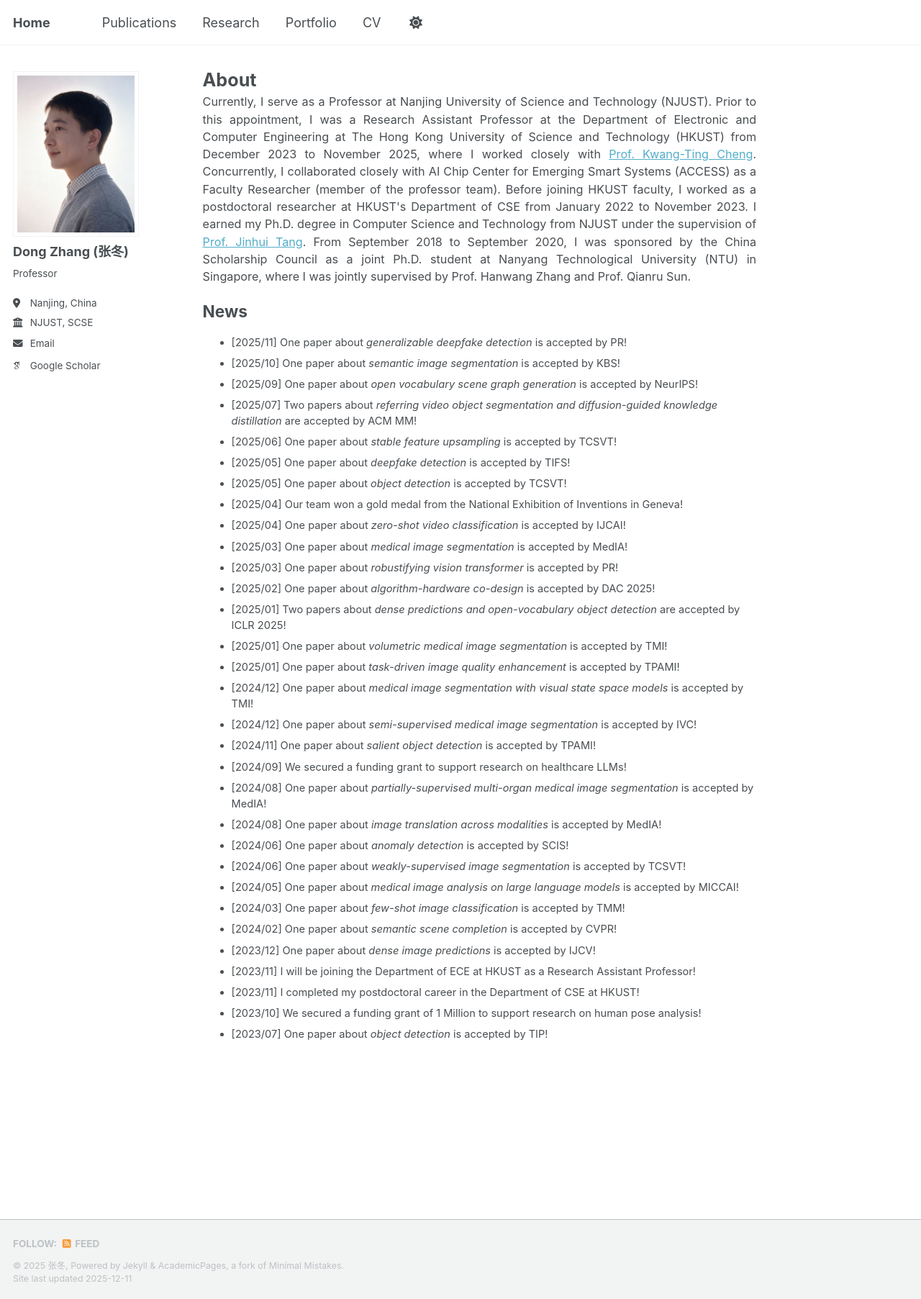
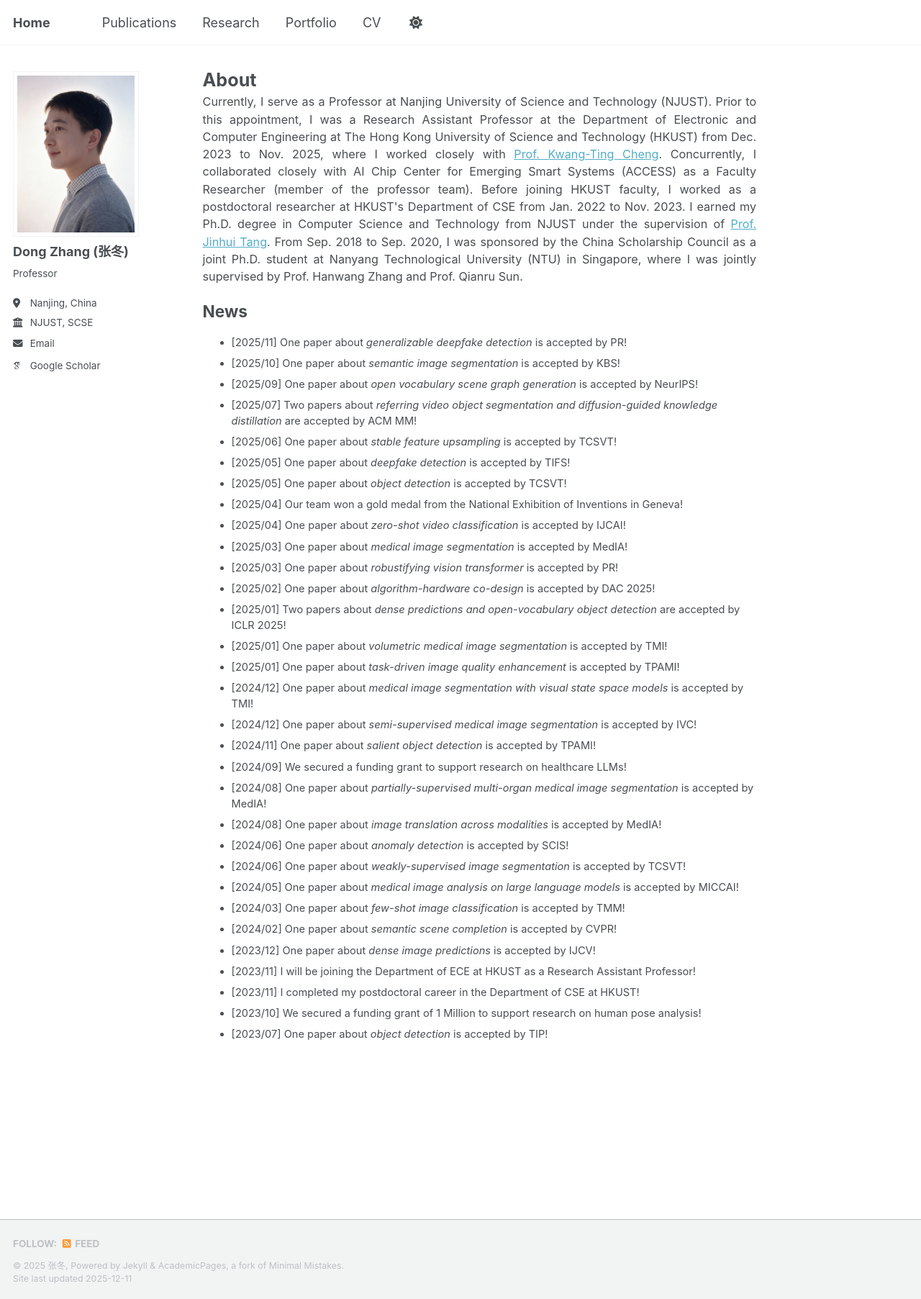
Before and after one commit to dongzhang89/dongzhang89.github.io, a Jekyll site: the page built from _pages/about.md, in a window 1280 px wide. Shown: the whole page at 72% size. Built offline with Jekyll 4.4.1, drawn with Linux system fonts in a browser that asks for light colours; some web fonts are replaced; a script that is not in the unit is left out.

Commit message:
Update about.md

```diff
--- a/_pages/about.md
+++ b/_pages/about.md
@@ -63,7 +63,7 @@ h1 {
 </style>
 
 <div class="text-justify">
-Currently, I serve as a Professor at Nanjing University of Science and Technology (NJUST). Prior to this appointment, I was a Research Assistant Professor at the Department of Electronic and Computer Engineering at The Hong Kong University of Science and Technology (HKUST) from December 2023 to November 2025, where I worked closely with <a href="https://seng.hkust.edu.hk/about/people/faculty/tim-kwang-ting-cheng">Prof. Kwang-Ting Cheng</a>. Concurrently, I collaborated closely with AI Chip Center for Emerging Smart Systems (ACCESS) as a Faculty Researcher (member of the professor team). Before joining HKUST faculty, I worked as a postdoctoral researcher at HKUST's Department of CSE from January 2022 to November 2023. I earned my Ph.D. degree in Computer Science and Technology from NJUST under the supervision of <a href="https://scholar.google.com/citations?user=ByBLlEwAAAAJ&hl=en">Prof. Jinhui Tang</a>. From September 2018 to September 2020, I was sponsored by the China Scholarship Council as a joint Ph.D. student at Nanyang Technological University (NTU) in Singapore, where I was jointly supervised by Prof. Hanwang Zhang and Prof. Qianru Sun.
+Currently, I serve as a Professor at Nanjing University of Science and Technology (NJUST). Prior to this appointment, I was a Research Assistant Professor at the Department of Electronic and Computer Engineering at The Hong Kong University of Science and Technology (HKUST) from Dec. 2023 to Nov. 2025, where I worked closely with <a href="https://seng.hkust.edu.hk/about/people/faculty/tim-kwang-ting-cheng">Prof. Kwang-Ting Cheng</a>. Concurrently, I collaborated closely with AI Chip Center for Emerging Smart Systems (ACCESS) as a Faculty Researcher (member of the professor team). Before joining HKUST faculty, I worked as a postdoctoral researcher at HKUST's Department of CSE from Jan. 2022 to Nov. 2023. I earned my Ph.D. degree in Computer Science and Technology from NJUST under the supervision of <a href="https://scholar.google.com/citations?user=ByBLlEwAAAAJ&hl=en">Prof. Jinhui Tang</a>. From Sep. 2018 to Sep. 2020, I was sponsored by the China Scholarship Council as a joint Ph.D. student at Nanyang Technological University (NTU) in Singapore, where I was jointly supervised by Prof. Hanwang Zhang and Prof. Qianru Sun.
 </div>
 
 # News
```
